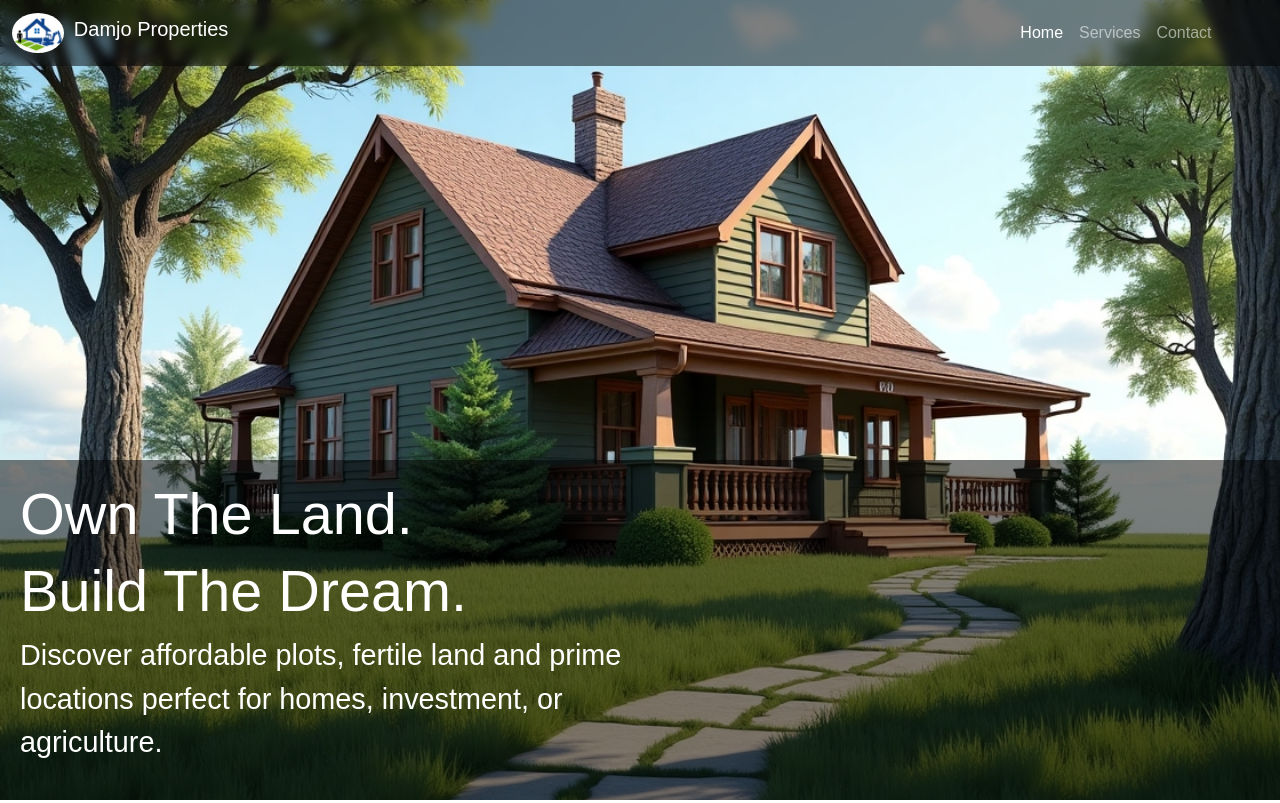
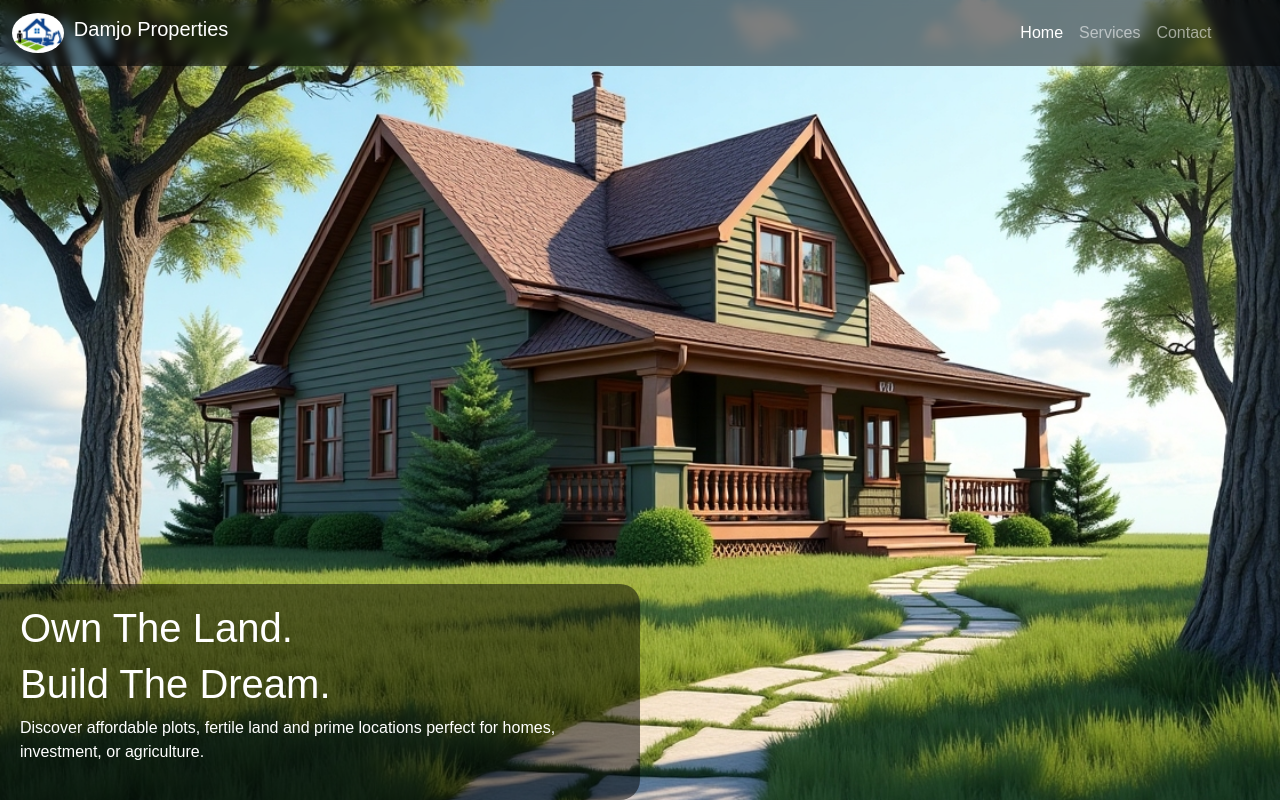
Before and after one commit to desmart2612/damjoprop, a plain HTML site: page index.html in a window 1280 px wide. Shown: the top 803 px of the page. Drawn offline with nearby package versions, Linux system fonts and the light colour scheme.

Commit message:
more enhancements

```diff
--- a/index.html
+++ b/index.html
@@ -38,8 +38,8 @@
                 </div>
             </div>
         </nav>
-        <div class="row text-left" id="hero">
-            <div class="col">
+        <div class="row text-left justify-content-start" id="hero">
+            <div class="col-12 col-md-6">
                 <h1>Own The Land.</h1>
                 <h1>Build The Dream.</h1>
                 <p>Discover affordable plots, fertile land and prime locations perfect for homes, investment, or
--- a/static/css/styles.css
+++ b/static/css/styles.css
@@ -87,15 +87,15 @@ nav .col {
   justify-content: center;
   align-items: end;
 }
-#hero .col {
+#hero .col-12 {
   background-color: rgba(0, 0, 0, 0.5);
   padding: 20px;
-  width: 100vw;
+  border-radius: 0 20px 20px 0;
 }
-#hero .col h1,
-#hero .col p {
+#hero .col-12 h1,
+#hero .col-12 p {
   color: #fff;
-  width: 50vw;
+  width: 100%;
 }
 #hero .col h1 {
   font-size: calc(2rem + 2vw);
```
